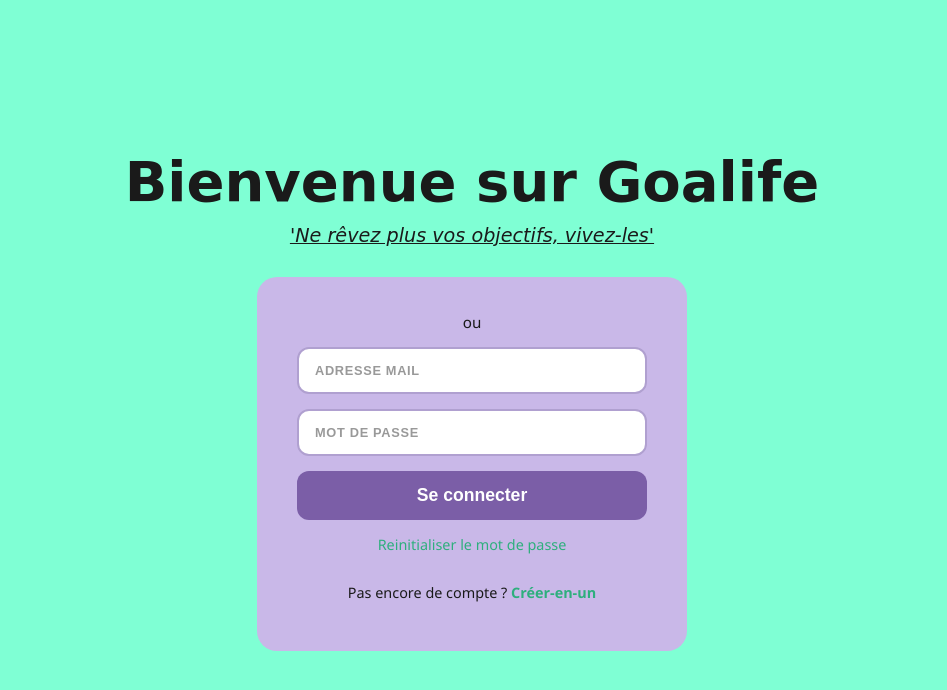
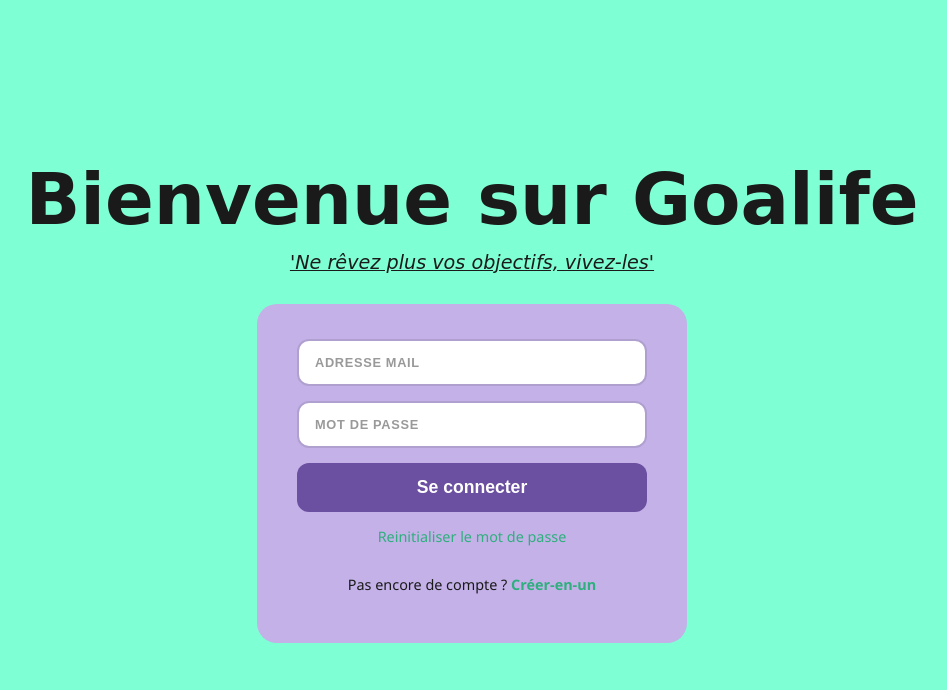
Before and after one commit to angele-vandamme/Goalife, a plain HTML site: page src/renderer/pages/auth.html in a window 1280 px wide. Shown: the whole page, without its empty margins (168-1115 px from the left). Drawn offline with Linux system fonts and the light colour scheme.

Commit message:
fix: update styles in auth.css

```diff
--- a/src/renderer/css/auth.css
+++ b/src/renderer/css/auth.css
@@ -1,7 +1,7 @@
 :root {
   --bg-mint: #7FFFD4;
-  --card-purple: #C9B8E8;
-  --btn-purple: #7B5EA7;
+  --card-purple: #C3B1E8;
+  --btn-purple: #6B4FA0;
   --white: #ffffff;
   --link-green: #2EAF7D;
   --text-dark: #1a1a1a;
@@ -26,7 +26,7 @@ body {
 
 h1 {
   font-family: 'Brush Script MT', cursive;
-  font-size: 3.5rem;
+  font-size: 4.5rem;   /* était 3.5rem */
   color: var(--text-dark);
   margin: 0 0 10px 0;
   text-align: center;
--- a/src/renderer/pages/auth.html
+++ b/src/renderer/pages/auth.html
@@ -20,9 +20,9 @@
           <img src="https://developers.google.com/identity/images/g-logo.png" alt="Google">
           Continuer avec Google
         </button>
+
+        <p class="divider">ou</p>
         -->
-        <p class="divider">ou</p>
-
         <input type="email" id="login-email" placeholder="ADRESSE MAIL" required>
         <input type="password" id="login-password" placeholder="MOT DE PASSE" required>
 
```
